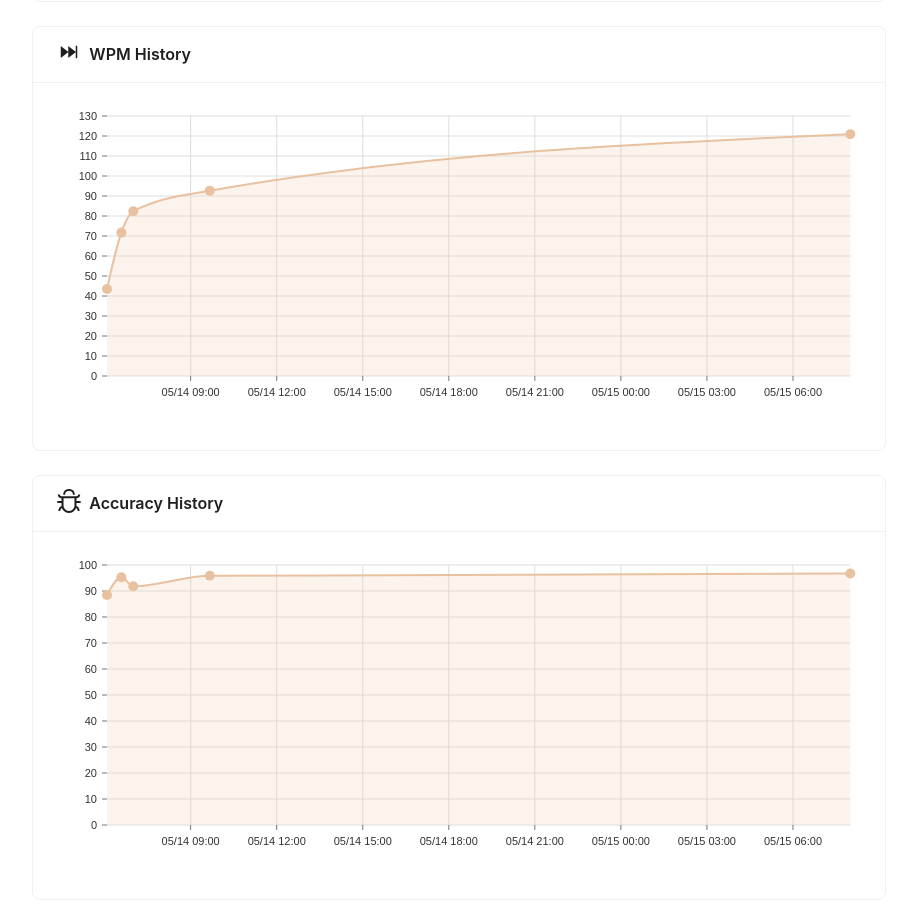
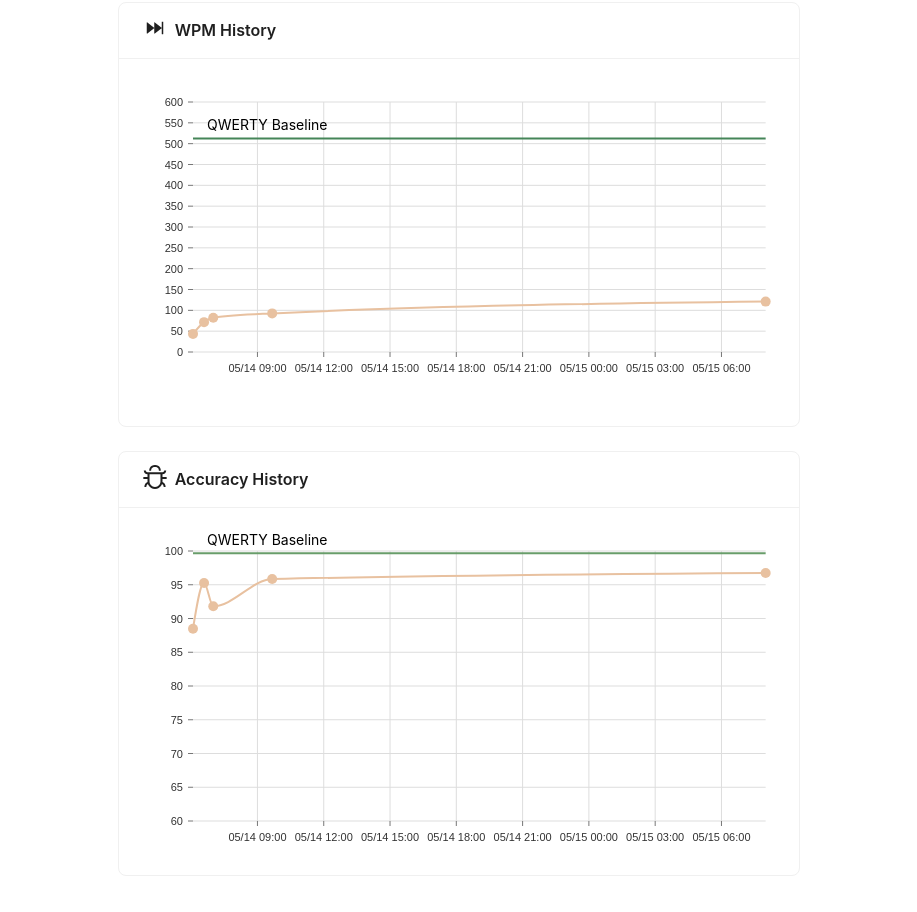
Before and after one commit to smallkirby/workman.smallkirby, a Next.js app: page / in a window 1280 px wide. Shown: the part 431-1343 px from the top of the page, without its empty margins (181-1098 px from the left). After the commit the page ends 1319 px from the top, so only its background shows below. Built offline with nearby package versions, Linux system fonts and the light colour scheme.

Commit message:
show baseline in charts
Signed-off-by: smallkirby <ssmallkirby@gmail.com>

```diff
--- a/src/components/AccuracyHistoryChart.tsx
+++ b/src/components/AccuracyHistoryChart.tsx
@@ -1,10 +1,11 @@
 import { ResponsiveLine } from '@nivo/line';
+import typingBaselines from '@/data/baseline';
 import typingHistory from '@/data/history';
 import { TypingData } from '@/types/TypingData';
 
 const history2accuracy = (history: TypingData[]) => {
   return {
-    id: 'Accuracy',
+    id: 'history',
     data: history.map((data) => {
       return {
         x: data.date,
@@ -30,16 +31,26 @@ export default function AccuracyHistoryChart() {
       axisBottom={{
         format: '%m/%d %H:%M',
       }}
-      yScale={{ type: 'linear', min: 0, max: 100 }}
+      yScale={{ type: 'linear', min: 60, max: 100 }}
       yFormat={(value) => `${value}%`}
-      enableArea={true}
+      markers={[
+        {
+          axis: 'y',
+          lineStyle: { stroke: '#689D6A', strokeWidth: 2 },
+          legend: 'QWERTY Baseline',
+          legendPosition: 'top-left',
+          value: typingBaselines.sort(
+              (a, b) => new Date(a.date).getTime() - new Date(b.date).getTime()
+          )[0].accuracy,
+        },
+      ]}
       pointSize={10}
       enablePointLabel={false}
       enableGridX={true}
       enableGridY={true}
       useMesh={true}
       isInteractive={true}
-      margin={{ top: 10, right: 10, bottom: 50, left: 50 }}
+      margin={{ top: 20, right: 10, bottom: 30, left: 50 }}
     />
   );
 }
--- a/src/components/WPMHistoryChart.tsx
+++ b/src/components/WPMHistoryChart.tsx
@@ -1,6 +1,11 @@
 import { ResponsiveLine } from '@nivo/line';
+import typingBaselines from '@/data/baseline';
 import typingHistory from '@/data/history';
 import { TypingData } from '@/types/TypingData';
+
+const baseline = typingBaselines.sort(
+    (a, b) => new Date(a.date).getTime() - new Date(b.date).getTime()
+)[0];
 
 const history2wpm = (history: TypingData[]) => {
   return {
@@ -30,16 +35,26 @@ export default function WPMHistoryChart() {
       axisBottom={{
         format: '%m/%d %H:%M',
       }}
-      yScale={{ type: 'linear', min: 0 }}
+      yScale={{ type: 'linear', min: 0, max: baseline.wpm + 50 }}
       yFormat={(value) => `${value}%`}
-      enableArea={true}
+      markers={[
+        {
+          axis: 'y',
+          lineStyle: { stroke: '#458558', strokeWidth: 2 },
+          legend: 'QWERTY Baseline',
+          legendPosition: 'top-left',
+          value: typingBaselines.sort(
+              (a, b) => new Date(a.date).getTime() - new Date(b.date).getTime()
+          )[0].wpm,
+        },
+      ]}
       pointSize={10}
       enablePointLabel={false}
       enableGridX={true}
       enableGridY={true}
       useMesh={true}
       isInteractive={true}
-      margin={{ top: 10, right: 10, bottom: 50, left: 50 }}
+      margin={{ top: 20, right: 10, bottom: 50, left: 50 }}
     />
   );
 }
--- /dev/null
+++ b/src/data/baseline.ts
@@ -0,0 +1,13 @@
+import { TypingData } from '@/types/TypingData';
+
+const typingBaselines: TypingData[] = [
+  {
+    wpm: 512.24,
+    accuracy: 99.67,
+    badKeys: 'wka,',
+    date: '2023-05-15T23:57:00.000+09:00',
+    themeId: 'ET-KENPOU',
+  },
+];
+
+export default typingBaselines;
--- a/src/pages/index.tsx
+++ b/src/pages/index.tsx
@@ -10,11 +10,17 @@ export default function Home() {
       <div className="text-center mt-2 mb-8">
         smallkirby can change its keyboard layout cuz they does not work
       </div>
-      <Space direction="vertical" size="large">
-        <LayoutDescription />
-        <WPMHistory />
-        <AccuracyHistory />
-      </Space>
+      <div className="mx-auto w-full">
+        <Space
+          direction="vertical"
+          size="large"
+          className="mx-auto md:w-4/5 flex"
+        >
+          <LayoutDescription />
+          <WPMHistory />
+          <AccuracyHistory />
+        </Space>
+      </div>
     </MainLayout>
   );
 }
```
